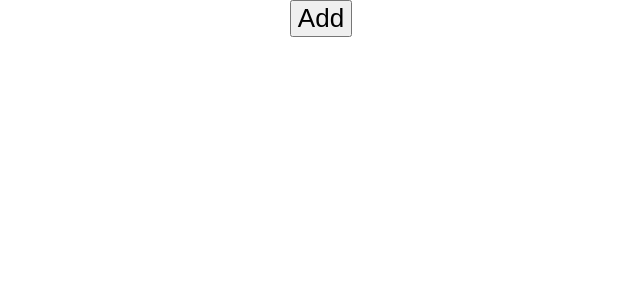
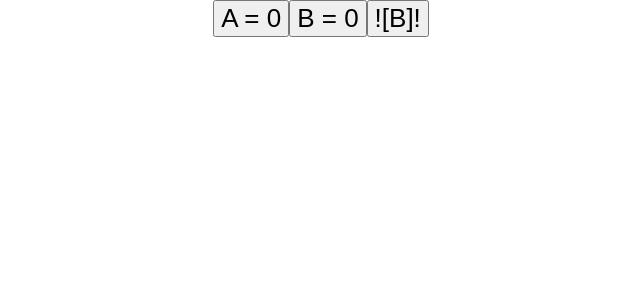
Before and after one commit to luiscns-alt/treinaweb-react-hooks, a React (Vite) app in the folder project-hooks/: page / in a window 1280 px wide. Shown: the top 300 px of the page, without its empty margins (319-959 px from the left). Built offline with nearby package versions, Linux system fonts and the light colour scheme.

Commit message:
cacheando funções com useCallback

```diff
--- a/project-hooks/src/App.jsx
+++ b/project-hooks/src/App.jsx
@@ -3,13 +3,14 @@ import './App.css';
 
 import ThemeProvider from './data/ThemeProvider';
 import Teste from './ui/Teste';
-import Lista from "./ui/Lista";
+import Lista from './ui/Lista';
+import ExemploUseCallback from './ui/ExemploUseCallback';
 
 function App() {
     return (
         <ThemeProvider>
-            <div className="App">
-                <Lista />
+            <div className='App'>
+                <ExemploUseCallback />
             </div>
         </ThemeProvider>
     );
--- /dev/null
+++ b/project-hooks/src/ui/ExemploUseCallback.jsx
@@ -0,0 +1,29 @@
+import React, { useState, useEffect, useCallback } from 'react';
+
+export default function ExemploUseCallback() {
+    const [a, setA] = useState(0);
+    const [b, setB] = useState(0);
+    const printB = useCallback(() => {
+        console.log(b);
+    }, [b]);
+
+    useEffect(() => {
+        printB();
+    }, [a]);
+
+    return (
+        <div>
+            <button onClick={() => setA(a + 1)}>A = {a}</button>
+            <button onClick={() => setB(b + 1)}>B = {b}</button>
+            <MeuComponente printB={printB} />
+        </div>
+    );
+}
+
+function MeuComponente(props) {
+    useEffect(() => {
+        console.log('Meu Componente');
+    }, [props.printB]);
+
+    return <button onClick={props.printB}>![B]!</button>;
+}
```
